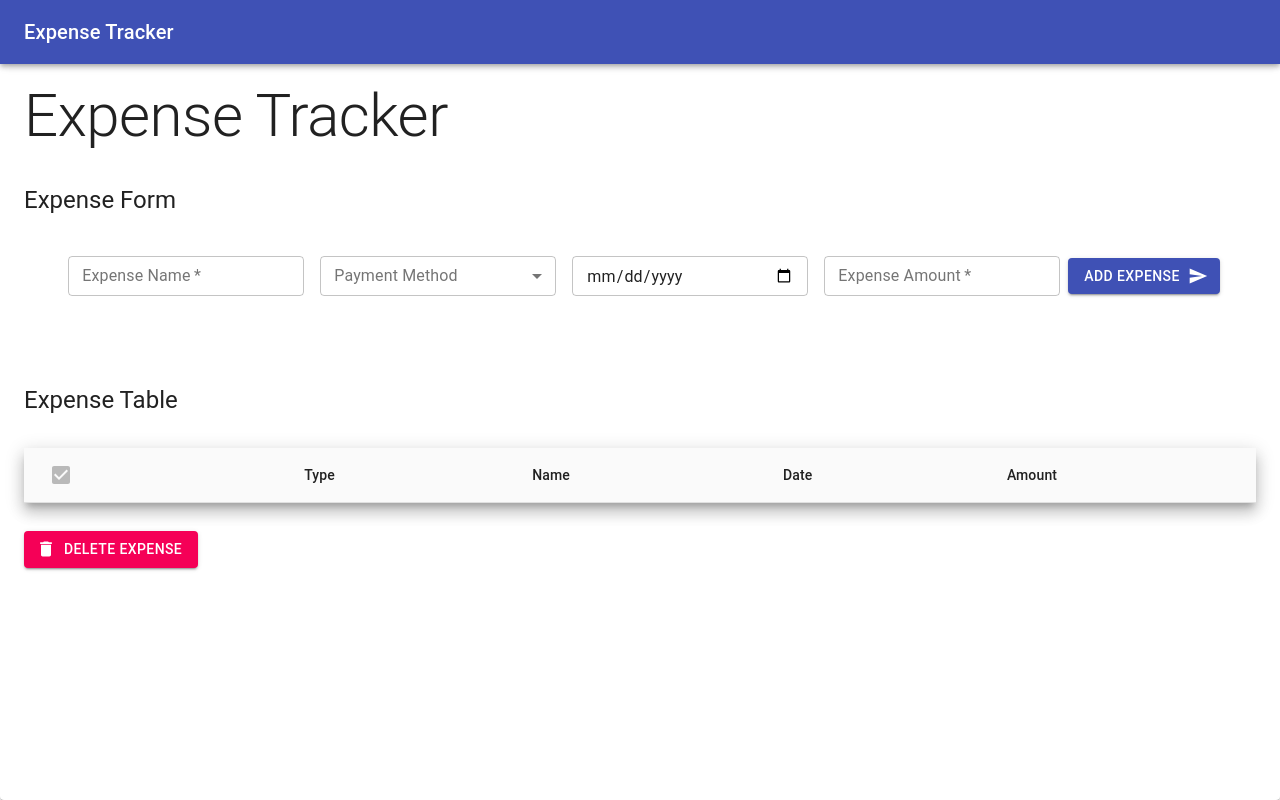
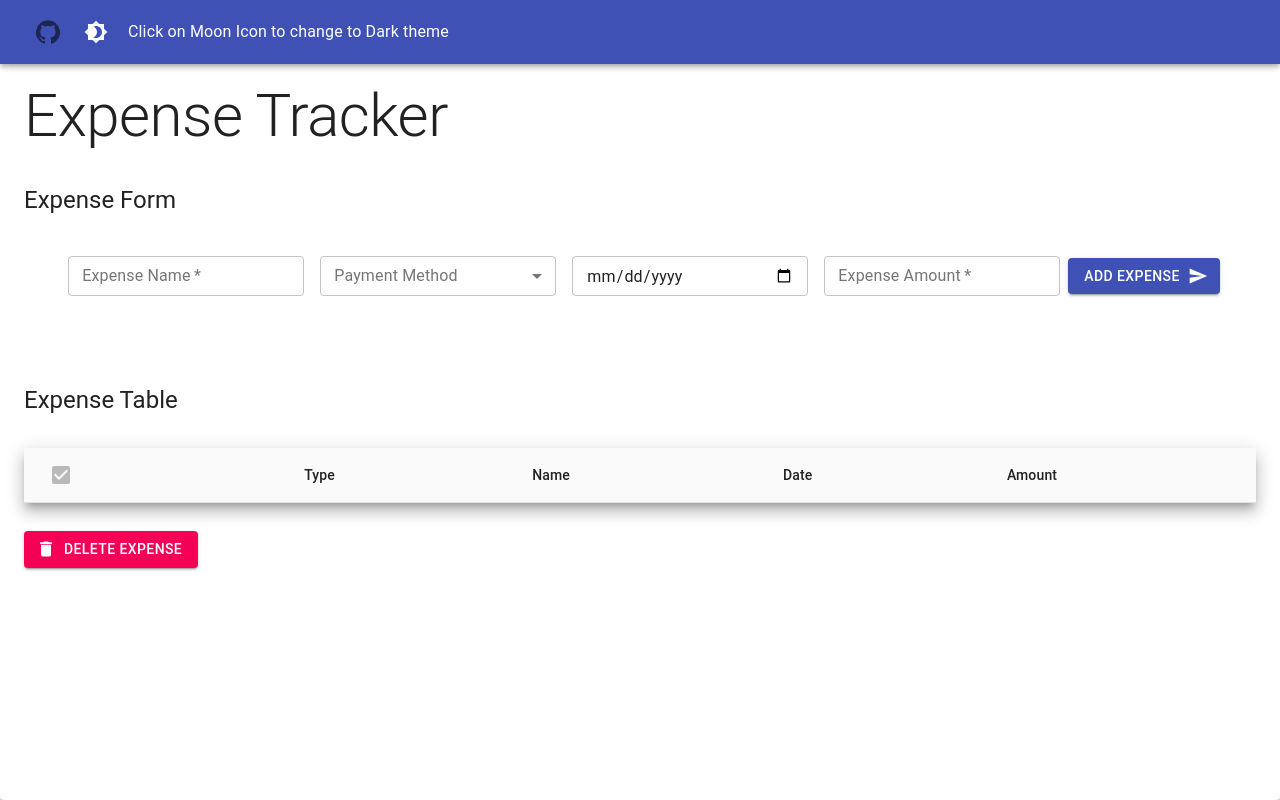
Before and after one commit to shrki416/Expense-Tracker, a React (Create React App) app: page / in a window 1280 px wide. Built offline with nearby package versions, Linux system fonts and the light colour scheme.

Commit message:
Add icons to appbar

```diff
--- a/src/Header.js
+++ b/src/Header.js
@@ -1,14 +1,41 @@
 import React from "react";
-import { AppBar, Toolbar, Typography } from "@material-ui/core";
+import AppBar from "@material-ui/core/AppBar";
+import Toolbar from "@material-ui/core/Toolbar";
+import Typography from "@material-ui/core/Typography";
+import GitHubIcon from "@material-ui/icons/GitHub";
+import IconButton from "@material-ui/core/IconButton";
+import { makeStyles } from "@material-ui/core";
 
-export default function Header() {
+const useStyles = makeStyles({
+  root: {
+    marginLeft: 20,
+  },
+});
+
+export default function Header({ icon, change, theme }) {
+  const themeToggle = !theme ? "Light" : "Dark";
+  const iconToggle = !theme ? "Sun" : "Moon";
+  const classes = useStyles();
+
   return (
-    <div>
-      <AppBar>
-        <Toolbar>
-          <Typography variant="h6">Expense Tracker</Typography>
-        </Toolbar>
-      </AppBar>
-    </div>
+    <AppBar>
+      <Toolbar>
+        <IconButton>
+          <GitHubIcon />
+        </IconButton>
+        <IconButton
+          edge="end"
+          color="inherit"
+          aria-label="mode"
+          onClick={change}
+        >
+          {icon}
+        </IconButton>
+
+        <Typography className={classes.root}>
+          Click on {iconToggle} Icon to change to {themeToggle} theme
+        </Typography>
+      </Toolbar>
+    </AppBar>
   );
 }
```
